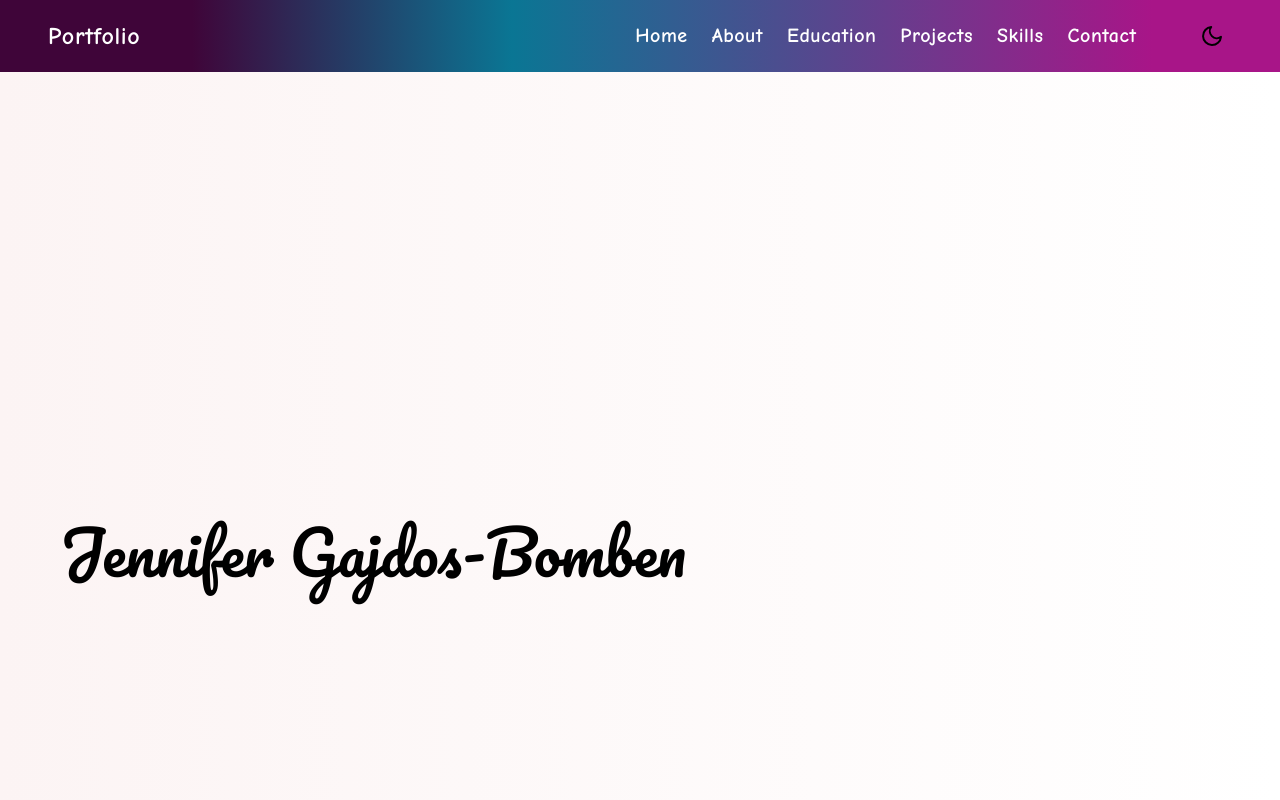
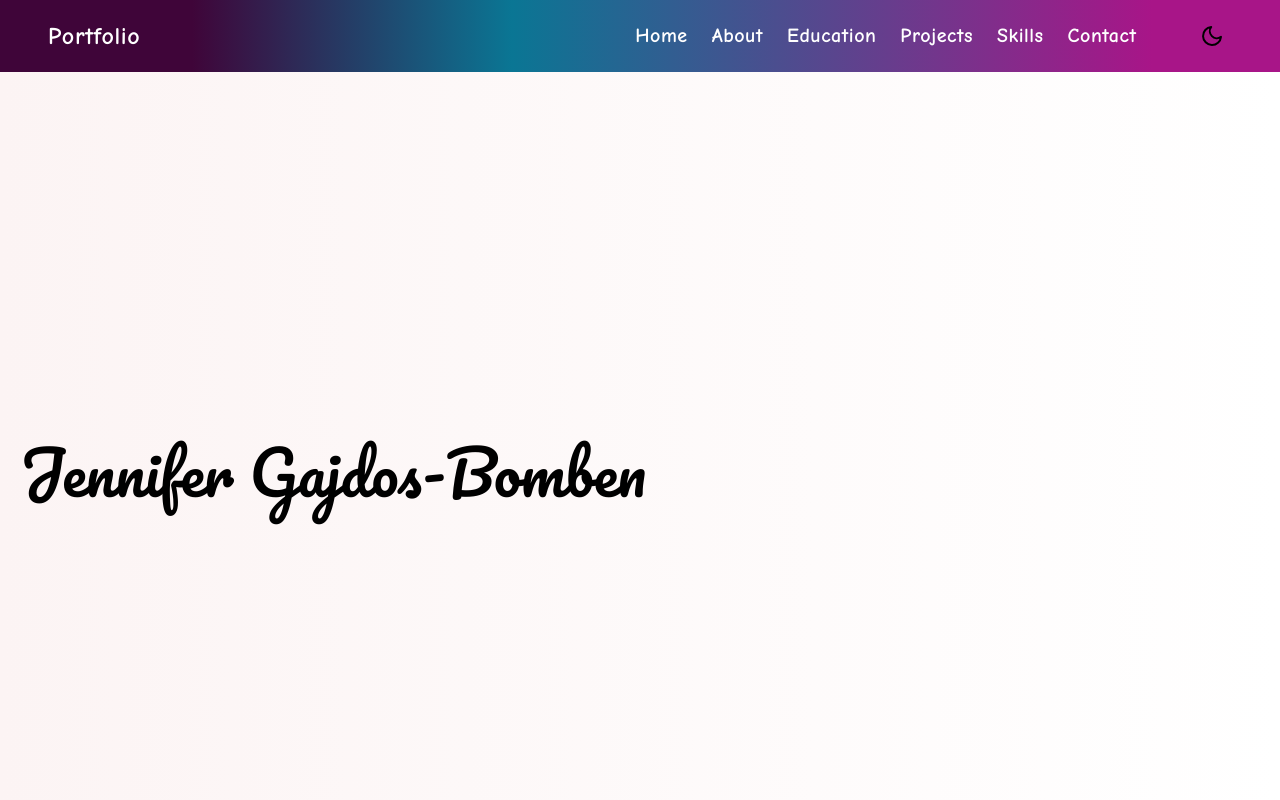
Before and after one commit to jgajdosbomben/portfolio, a React (Vite) app: page / in a window 1280 px wide. Shown: the top 800 px of the page. Built offline with nearby package versions, Linux system fonts and the light colour scheme.

Commit message:
Adjusted colours

```diff
--- a/src/components/Header.jsx
+++ b/src/components/Header.jsx
@@ -3,13 +3,13 @@ import "./Header.css";
 
 const Header = () => {
   return (
-    <div className="w-full flex flex-col items-center justify-between lg:flex-row px-8 md:px-10 gap-10 2xl:gap-20 py-20">
+    <div className="w-full flex flex-col items-start content-start justify-between ">
       {/* <div className="flex flex-col mb-20 lg:mb-0"> */}
-      <div className="flex flex-row justify-between items-start">
+      <div className="flex flex-col justify-between items-start">
         <div className="">
           <h1 className="outer-headings text-6xl font-pacifico  text-black dark:text-white">Jennifer Gajdos-Bomben</h1>
           <br />
-          <h1 className="text-3xl">
+          <h1 className="text-3xl dark:text-white">
             I am a <br />
             <div className="inner-headings dark:text-white">
               <span className="text-black dark:text-white">
```
